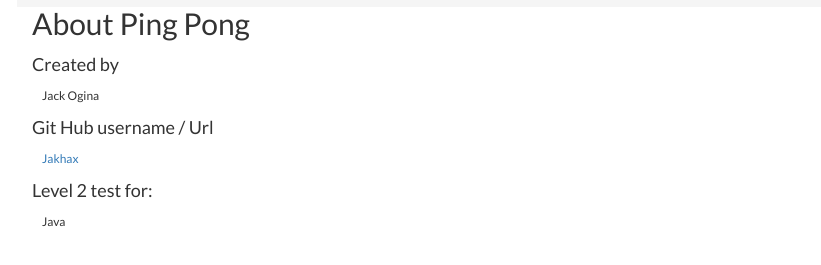
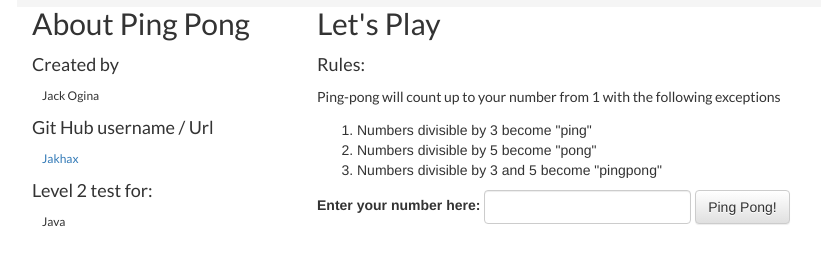
Before and after one commit to Muriithi-003/ping-pong-1, a plain HTML site: page index.html in a window 1280 px wide. Shown: the part 143-408 px from the top of the page, without its empty margins (53-874 px from the left). Drawn offline with Linux system fonts and the light colour scheme.

Commit message:
created the column with the html form assigned id's and classes to DOM elements

```diff
--- a/index.html
+++ b/index.html
@@ -29,6 +29,32 @@
 					</div>
 				</div>
 			</div>
+			<div class="col-md-9 sections-wrapper">
+				<div class="about section">
+					<div class="section-inner">
+						<h2 class="heading">Let's Play</h2>
+						<h4 class="heading">Rules:</h4>
+						<h5 class="heading">Ping-pong will count up to your number from 1 with the following exceptions</h5>
+						<ol class="rules">
+							<li>Numbers divisible by 3 become "ping"</li>
+							<li>Numbers divisible by 5 become "pong"</li>
+							<li>Numbers divisible by 3 and 5 become "pingpong"</li>
+						</ol>
+						<form class="form-inline" id="ping-form">
+						  <div class="form-group">
+						    <label for="number">Enter your number here:</label>
+						    <input type="text" class="form-control" id="num">
+						  </div>
+						  <button type="submit" class="btn btn-default">Ping Pong!</button>
+						</form>
+						<div class="game_output">
+							<ul class="ping_list">
+							</ul>
+						</div>
+					</div>
+				</div>
+			</div>
+		</div>
 
 		</div>
 	</body>
```
